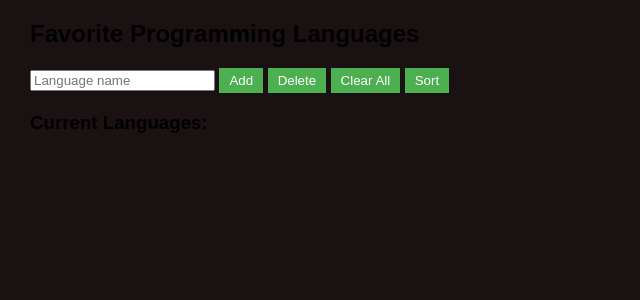
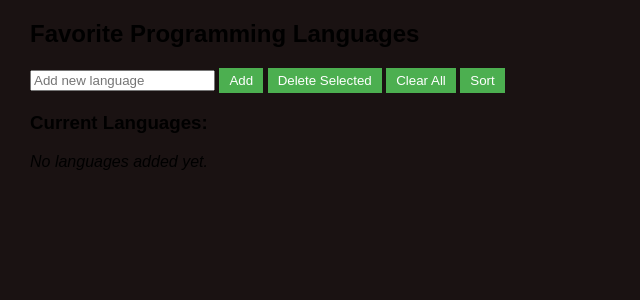
Before and after one commit to bisesh234/focp, a Flask app: template templates/favorites.html in a window 1280 px wide. Shown: the part 116-416 px from the top of the page, without its empty margins (0-640 px from the left). Run offline with Flask 3, Linux system fonts and the light colour scheme; the template is opened without the code that fills it, so the values that code supplies are empty.

Commit message:
Updated app.py and favorites.html functionality

```diff
--- a/app.py
+++ b/app.py
@@ -70,5 +70,57 @@ def favorites():
 
     return render_template("favorites.html", title="Favorites", languages=languages, message=message)
 
+
 if __name__ == '__main__':
     app.run(debug=True)
+def delete_selected_languages(language_list, selected):
+    if not selected:
+        return "No languages selected for deletion."
+
+    deleted = []
+    for lang in selected:
+        if lang in language_list:
+            language_list.remove(lang)
+            deleted.append(lang)
+
+    if not deleted:
+        return "No matching languages found."
+
+    # Show names of deleted languages
+    return f"Deleted: {', '.join(deleted)}"
+
+
+# --- Flask route ---
+@app.route('/favorites', methods=['GET', 'POST'])
+def favorites_page():
+    ...
+
+    global languages
+    if 'languages' not in globals():
+        languages = ["Python", "C++", "JavaScript", "Go"]
+
+    message = None
+
+    if request.method == 'POST':
+        action = request.form.get('action')
+
+        if action == 'add':
+            new_lang = request.form.get('language')
+            message = add_language(languages, new_lang)
+
+        elif action == 'delete_selected':
+            selected = request.form.getlist('selected_languages')
+            message = delete_selected_languages(languages, selected)
+
+        elif action == 'clear':
+            message = clear_languages(languages)
+
+        elif action == 'sort':
+            message = sort_languages(languages)
+
+    return render_template(
+        "favorites.html",
+        title="Favorites",
+        languages=languages,
+        message=message
+    )
--- a/templates/favorites.html
+++ b/templates/favorites.html
@@ -3,21 +3,28 @@
 <h2>Favorite Programming Languages</h2>
 
 <form method="post">
-  <input type="text" name="language" placeholder="Language name">
-  <button type="submit" name="action" value="add">Add</button>
-  <button type="submit" name="action" value="delete">Delete</button>
-  <button type="submit" name="action" value="clear">Clear All</button>
-  <button type="submit" name="action" value="sort">Sort</button>
+    <input type="text" name="language" placeholder="Add new language">
+    <button type="submit" name="action" value="add">Add</button>
+    <button type="submit" name="action" value="delete_selected">Delete Selected</button>
+    <button type="submit" name="action" value="clear">Clear All</button>
+    <button type="submit" name="action" value="sort">Sort</button>
+
+    <h3>Current Languages:</h3>
+    {% if languages %}
+        <ul>
+            {% for lang in languages %}
+                <li>
+                    <input type="checkbox" name="selected_languages" value="{{ lang }}">
+                    {{ loop.index }}. {{ lang }}
+                </li>
+            {% endfor %}
+        </ul>
+    {% else %}
+        <p><em>No languages added yet.</em></p>
+    {% endif %}
 </form>
 
 {% if message %}
-  <p><strong>{{ message }}</strong></p>
+    <p><strong>{{ message }}</strong></p>
 {% endif %}
-
-<h3>Current Languages:</h3>
-<ul>
-  {% for lang in languages %}
-    <li>{{ loop.index }}. {{ lang }}</li>
-  {% endfor %}
-</ul>
 {% endblock %}
```
